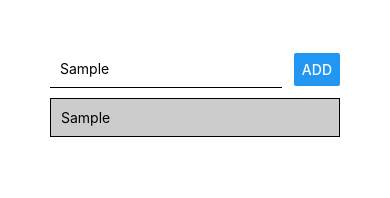
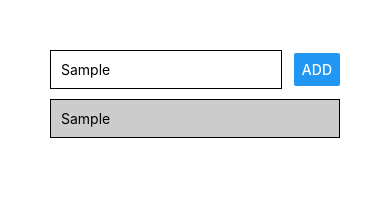
Before and after one commit to hoshikitsunoda/react-native-the-practical-guide, a React Native app in the folder my-new-app/: screen / in a window 390 px wide. Both pictures are taken after typing "Sample" into the empty fields and a click on the button "ADD". Shown: the top 198 px of the page. Built offline with nearby package versions, Linux system fonts and the light colour scheme.

Commit message:
added FlatList

```diff
--- a/my-new-app/App.js
+++ b/my-new-app/App.js
@@ -1,6 +1,13 @@
 import { StatusBar } from 'expo-status-bar'
 import React, { useState } from 'react'
-import { StyleSheet, Text, View, TextInput, Button } from 'react-native'
+import {
+  StyleSheet,
+  Text,
+  View,
+  TextInput,
+  Button,
+  FlatList,
+} from 'react-native'
 
 export default function App() {
   const [enteredGoal, setEnteredGoal] = useState('')
@@ -11,7 +18,13 @@
   }
 
   const addGoalHandler = () => {
-    setCourseGoals((currentGoals) => [...currentGoals, enteredGoal])
+    setCourseGoals((currentGoals) => [
+      ...currentGoals,
+      {
+        key: Math.random().toString(),
+        value: enteredGoal,
+      },
+    ])
   }
 
   return (
@@ -25,13 +38,15 @@
         />
         <Button title="ADD" onPress={addGoalHandler} />
       </View>
-      <View>
-        {courseGoals.map((goal) => (
-          <View key={goal} style={styles.listItem}>
-            <Text>{goal}</Text>
+      <FlatList
+        // keyExtractor={(item, index) => item.key}
+        data={courseGoals}
+        renderItem={(itemData) => (
+          <View style={styles.listItem}>
+            <Text>{itemData.item.value}</Text>
           </View>
-        ))}
-      </View>
+        )}
+      ></FlatList>
       <StatusBar style="auto" />
     </View>
   )
@@ -48,8 +63,8 @@
   },
   input: {
     width: '80%',
-    borderBottomColor: 'black',
-    borderBottomWidth: 1,
+    borderColor: 'black',
+    borderWidth: 1,
     padding: 10,
   },
   listItem: {
```
